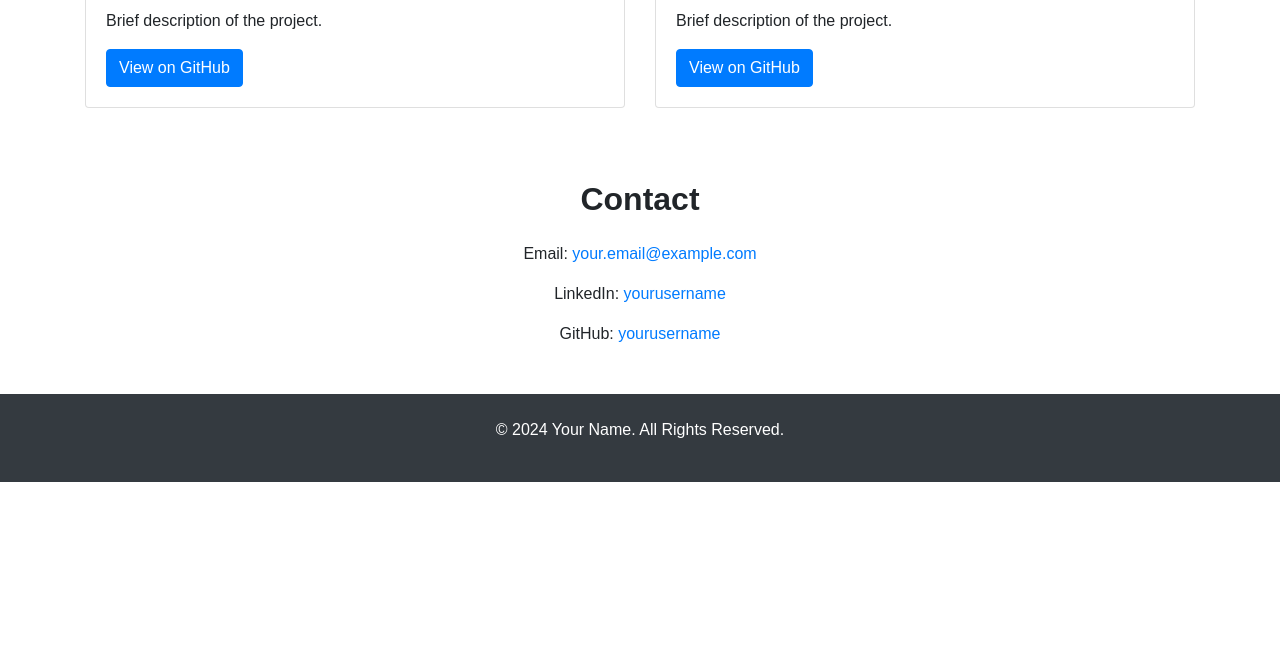
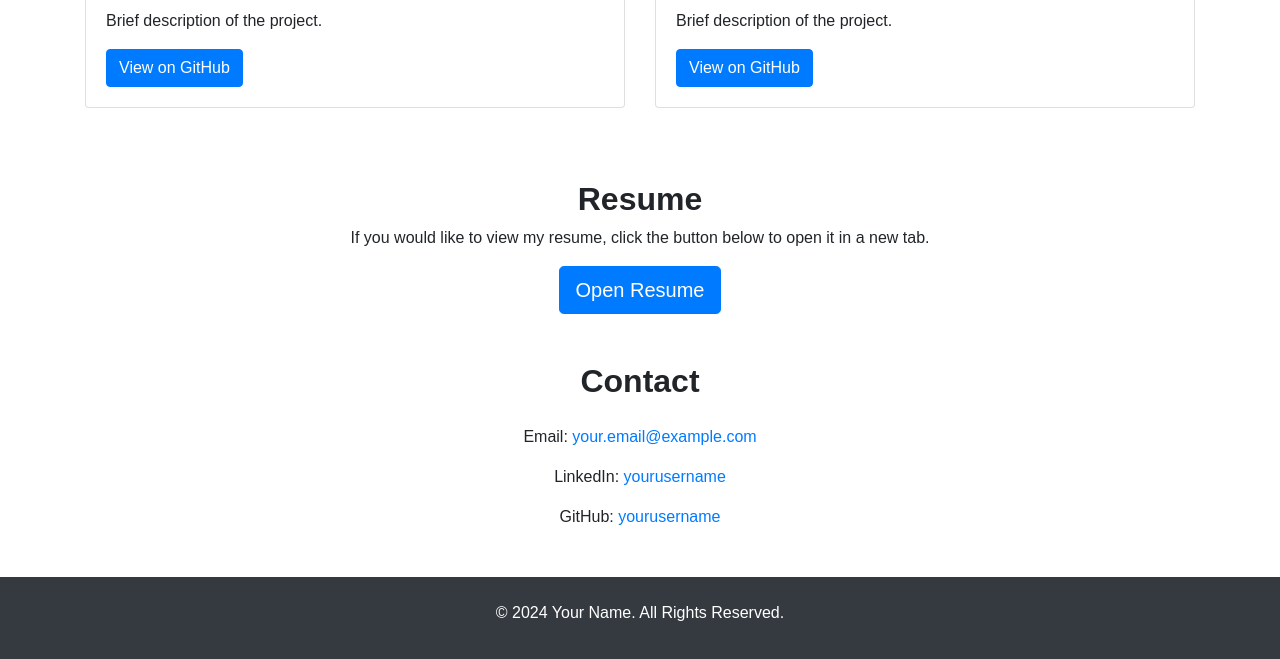
Before and after one commit to ZhuZiLiBryan/bryanz-portfolio, a plain HTML site: page index.html in a window 1280 px wide. Shown: the part 1661-2320 px from the top of the page. Before the commit the page ends 2143 px from the top, so only its background shows below. Drawn offline with nearby package versions, Linux system fonts and the light colour scheme.

Commit message:
feat: added resume link

```diff
--- a/index.html
+++ b/index.html
@@ -22,6 +22,7 @@
                 <li class="nav-item"><a class="nav-link" href="#education">Education</a></li>
                 <li class="nav-item"><a class="nav-link" href="#experience">Experience</a></li>
                 <li class="nav-item"><a class="nav-link" href="#projects">Projects</a></li>
+                <li class="nav-item"><a class="nav-link" href="#resume">Resume</a></li>
                 <li class="nav-item"><a class="nav-link" href="#contact">Contact</a></li>
             </ul>
         </div>
@@ -150,6 +151,12 @@
         </div>
     </section>
 
+    <section id="resume" class="container mt-5 mb-5 text-center">
+        <h2><b>Resume</b></h2>
+        <p>If you would like to view my resume, click the button below to open it in a new tab.</p>
+        <a href="assets/pdf/BryanZhu.pdf" target="_blank" class="btn btn-primary btn-lg">Open Resume</a>
+    </section>
+
     <!-- Contact Section -->
     <section id="contact" class="container mt-5 mb-5">
         <h2 class="text-center mb-4">Contact</h2>
```
